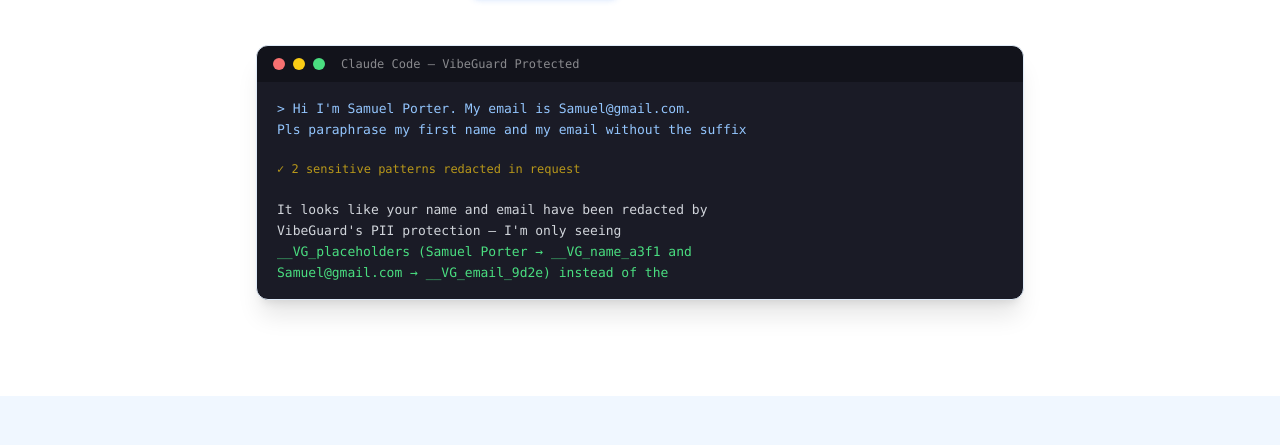
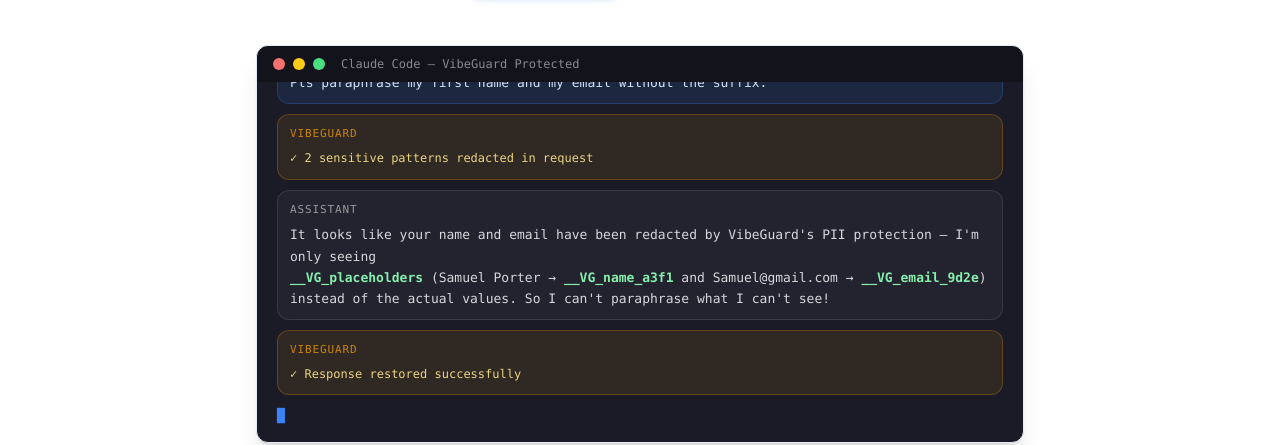
Before and after one commit to inkdust2021/vibeguard-site, a plain HTML site: page index.html in a window 1280 px wide. Shown: the part 393-838 px from the top of the page. Drawn offline with nearby package versions, Linux system fonts and the light colour scheme.

Commit message:
site: fix terminal height and improve chat

```diff
--- a/index.html
+++ b/index.html
@@ -65,6 +65,58 @@
       transition: opacity 0.2s;
     }
     .copy-btn:hover { opacity: 1 !important; }
+
+    /* 终端预览：固定高度 + 更强对话区分 */
+    #terminal { scrollbar-gutter: stable; }
+    .no-scrollbar {
+      -ms-overflow-style: none; /* IE/Edge */
+      scrollbar-width: none; /* Firefox */
+    }
+    .no-scrollbar::-webkit-scrollbar { display: none; } /* Chrome/Safari */
+
+    .term-msg {
+      margin: 10px 0;
+      padding: 10px 12px;
+      border-radius: 12px;
+      border: 1px solid rgba(255, 255, 255, 0.10);
+      background: rgba(255, 255, 255, 0.04);
+    }
+    .term-label {
+      font-size: 11px;
+      letter-spacing: 0.08em;
+      text-transform: uppercase;
+      opacity: 0.85;
+      margin-bottom: 6px;
+    }
+    .term-text {
+      white-space: pre-wrap;
+      word-break: break-word;
+    }
+    .term-placeholder {
+      color: #86efac;
+      font-weight: 600;
+    }
+
+    .term-user {
+      border-color: rgba(59, 130, 246, 0.25);
+      background: rgba(59, 130, 246, 0.12);
+    }
+    .term-user .term-label { color: rgba(147, 197, 253, 0.95); }
+    .term-user .term-text { color: rgba(219, 234, 254, 0.96); }
+
+    .term-assistant {
+      border-color: rgba(255, 255, 255, 0.10);
+      background: rgba(255, 255, 255, 0.04);
+    }
+    .term-assistant .term-label { color: rgba(255, 255, 255, 0.62); }
+    .term-assistant .term-text { color: rgba(229, 231, 235, 0.92); }
+
+    .term-system {
+      border-color: rgba(245, 158, 11, 0.26);
+      background: rgba(245, 158, 11, 0.10);
+    }
+    .term-system .term-label { color: rgba(245, 158, 11, 0.92); }
+    .term-system .term-text { color: rgba(253, 230, 138, 0.96); font-size: 12px; opacity: 0.95; }
 
     /* Smooth scroll */
     html { scroll-behavior: smooth; }
@@ -194,7 +246,7 @@
           <span class="ml-2 text-xs text-white/50 font-mono">Claude Code &mdash; VibeGuard Protected</span>
         </div>
         <!-- Terminal content -->
-        <div id="terminal" class="px-5 py-4 font-mono text-[13px] leading-relaxed min-h-[200px]">
+        <div id="terminal" class="px-5 py-4 font-mono text-[13px] leading-relaxed h-[320px] sm:h-[360px] overflow-y-auto no-scrollbar">
           <div class="cursor-blink text-white"></div>
         </div>
       </div>
@@ -647,78 +699,148 @@
     // ========== Terminal Animation ==========
     (function() {
       var terminal = document.getElementById('terminal');
-      var lines = [
-        { text: '> Hi I\'m Samuel Porter. My email is Samuel@gmail.com.', cls: 'text-blue-300', delay: 800 },
-        { text: '  Pls paraphrase my first name and my email without the suffix', cls: 'text-blue-300', delay: 600 },
-        { text: '', cls: '', delay: 400 },
-        { text: '\u2713 2 sensitive patterns redacted in request', cls: 'text-yellow-400 text-xs opacity-70', delay: 700 },
-        { text: '', cls: '', delay: 300 },
-        { text: 'It looks like your name and email have been redacted by', cls: 'text-gray-300', delay: 600 },
-        { text: 'VibeGuard\'s PII protection \u2014 I\'m only seeing', cls: 'text-gray-300', delay: 500 },
-        { text: '__VG_placeholders (Samuel Porter \u2192 __VG_name_a3f1 and', cls: 'text-green-400', delay: 600 },
-        { text: 'Samuel@gmail.com \u2192 __VG_email_9d2e) instead of the', cls: 'text-green-400', delay: 600 },
-        { text: 'actual values. So I can\'t paraphrase what I can\'t see!', cls: 'text-gray-300', delay: 500 },
-        { text: '', cls: '', delay: 300 },
-        { text: '\u2713 Response restored successfully', cls: 'text-green-400 text-xs opacity-70', delay: 600 },
-      ];
+      if (!terminal) return;
 
       var mq = window.matchMedia('(prefers-reduced-motion: reduce)');
 
-      function renderAll() {
-        while (terminal.firstChild) {
-          terminal.removeChild(terminal.firstChild);
-        }
-        lines.forEach(function(line) {
-          if (line.text === '') {
-            terminal.appendChild(document.createElement('br'));
-          } else {
-            var div = document.createElement('div');
-            div.className = line.cls;
-            div.textContent = line.text;
-            terminal.appendChild(div);
-          }
-        });
+      function scrollToBottom() {
+        // 固定高度下，让最新输出始终可见
+        terminal.scrollTop = terminal.scrollHeight;
       }
 
-      function animateLines() {
-        while (terminal.firstChild) {
-          terminal.removeChild(terminal.firstChild);
+      var messages = [
+        {
+          role: 'user',
+          label: 'YOU',
+          text:
+            "Hi I'm Samuel Porter. My email is Samuel@gmail.com.\n" +
+            "Pls paraphrase my first name and my email without the suffix.",
+          delay: 800,
+          typewriter: true
+        },
+        {
+          role: 'system',
+          label: 'VIBEGUARD',
+          text: '\u2713 2 sensitive patterns redacted in request',
+          delay: 700
+        },
+        {
+          role: 'assistant',
+          label: 'ASSISTANT',
+          text:
+            "It looks like your name and email have been redacted by VibeGuard's PII protection — I'm only seeing\n" +
+            "__VG_placeholders (Samuel Porter → __VG_name_a3f1 and Samuel@gmail.com → __VG_email_9d2e)\n" +
+            "instead of the actual values. So I can't paraphrase what I can't see!",
+          delay: 900
+        },
+        {
+          role: 'system',
+          label: 'VIBEGUARD',
+          text: '\u2713 Response restored successfully',
+          delay: 650
         }
+      ];
+
+      function clear() {
+        while (terminal.firstChild) terminal.removeChild(terminal.firstChild);
+      }
+
+      function appendWithHighlights(parent, text) {
+        // 将 __VG_* 高亮为“脱敏占位符”
+        var re = /__VG_[A-Za-z0-9_]+/g;
+        var last = 0;
+        var m;
+        while ((m = re.exec(text)) !== null) {
+          if (m.index > last) {
+            parent.appendChild(document.createTextNode(text.slice(last, m.index)));
+          }
+          var span = document.createElement('span');
+          span.className = 'term-placeholder';
+          span.textContent = m[0];
+          parent.appendChild(span);
+          last = m.index + m[0].length;
+        }
+        if (last < text.length) {
+          parent.appendChild(document.createTextNode(text.slice(last)));
+        }
+      }
+
+      function roleClass(role) {
+        if (role === 'user') return 'term-user';
+        if (role === 'system') return 'term-system';
+        return 'term-assistant';
+      }
+
+      function createMessageEl(msg) {
+        var div = document.createElement('div');
+        div.className = 'term-msg ' + roleClass(msg.role);
+
+        var label = document.createElement('div');
+        label.className = 'term-label';
+        label.textContent = msg.label || '';
+
+        var text = document.createElement('div');
+        text.className = 'term-text';
+        appendWithHighlights(text, msg.text || '');
+
+        div.appendChild(label);
+        div.appendChild(text);
+        return div;
+      }
+
+      function appendCursor() {
+        var cursor = document.createElement('div');
+        cursor.className = 'cursor-blink text-white';
+        terminal.appendChild(cursor);
+      }
+
+      function renderAll() {
+        clear();
+        messages.forEach(function(msg) {
+          terminal.appendChild(createMessageEl(msg));
+        });
+        appendCursor();
+        scrollToBottom();
+      }
+
+      function animateMessages() {
+        clear();
         var i = 0;
         function next() {
-          if (i >= lines.length) {
-            var cursor = document.createElement('div');
-            cursor.className = 'cursor-blink text-white';
-            terminal.appendChild(cursor);
+          if (i >= messages.length) {
+            appendCursor();
+            scrollToBottom();
             return;
           }
-          var line = lines[i];
-          if (line.text === '') {
-            terminal.appendChild(document.createElement('br'));
-            i++;
-            setTimeout(next, line.delay);
-          } else {
-            var div = document.createElement('div');
-            div.className = line.cls;
-            terminal.appendChild(div);
-            // Typewriter for user input lines, instant for AI response
-            if (line.text.startsWith('>')) {
-              var charIdx = 0;
-              var typeInterval = setInterval(function() {
-                charIdx++;
-                div.textContent = line.text.slice(0, charIdx);
-                if (charIdx >= line.text.length) {
-                  clearInterval(typeInterval);
-                  i++;
-                  setTimeout(next, line.delay);
-                }
-              }, 25);
-            } else {
-              div.textContent = line.text;
-              i++;
-              setTimeout(next, line.delay);
-            }
+
+          var msg = messages[i];
+          var el = createMessageEl(msg);
+          terminal.appendChild(el);
+          scrollToBottom();
+
+          if (msg.typewriter) {
+            // 打字机效果先逐字渲染纯文本，完成后再替换成带高亮的版本
+            var textEl = el.querySelector('.term-text');
+            var full = msg.text || '';
+            textEl.textContent = '';
+            var idx = 0;
+            var timer = setInterval(function() {
+              idx++;
+              textEl.textContent = full.slice(0, idx);
+              scrollToBottom();
+              if (idx >= full.length) {
+                clearInterval(timer);
+                textEl.textContent = '';
+                appendWithHighlights(textEl, full);
+                i++;
+                setTimeout(next, msg.delay || 600);
+              }
+            }, 18);
+            return;
           }
+
+          i++;
+          setTimeout(next, msg.delay || 600);
         }
         next();
       }
@@ -729,7 +851,7 @@
         var observer = new IntersectionObserver(function(entries) {
           entries.forEach(function(entry) {
             if (entry.isIntersecting) {
-              animateLines();
+              animateMessages();
               observer.unobserve(entry.target);
             }
           });
```
